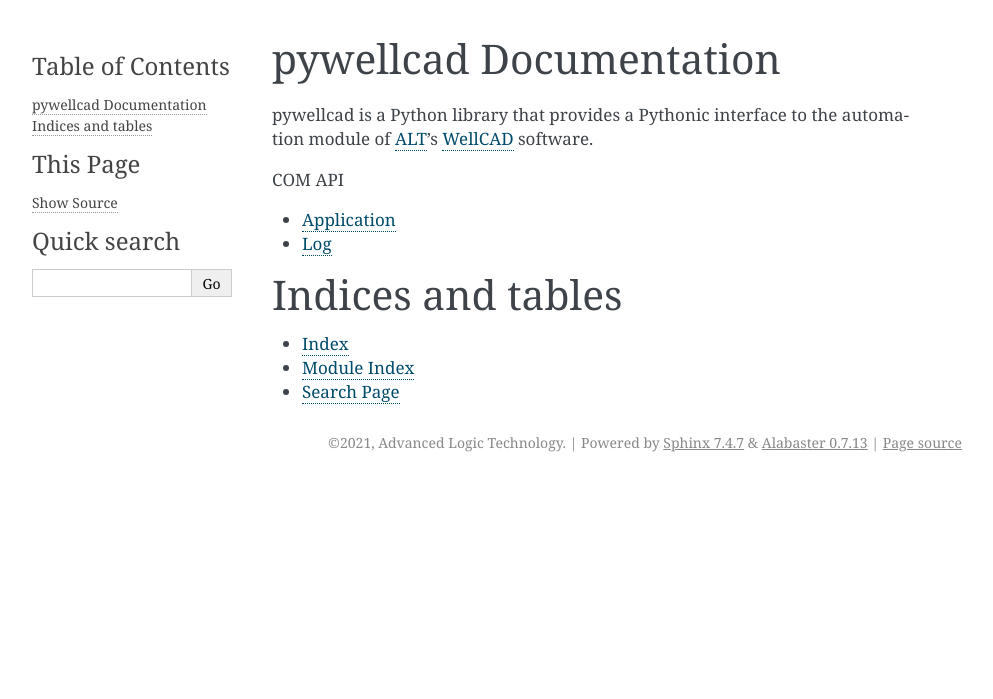
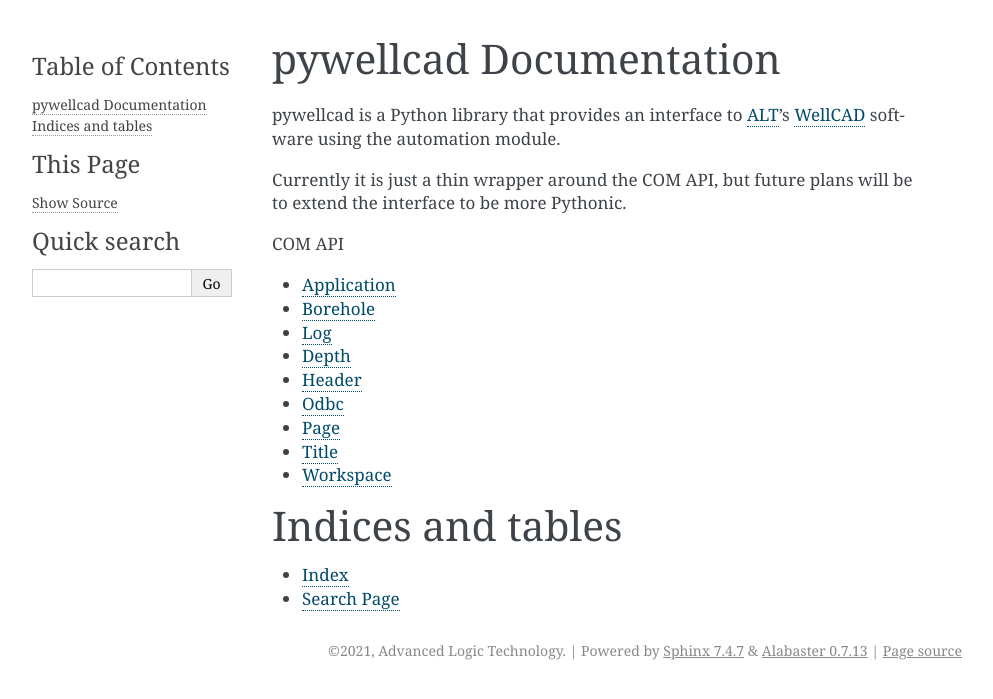
Before and after one commit to alt-lu/pywellcad, a Sphinx documentation site: the page built from doc/index.rst, in a window 1280 px wide. Shown: the top 699 px of the page, without its empty margins (148-1141 px from the left). Built offline with Sphinx 7.4.7, drawn with Linux system fonts in a browser that asks for light colours.

Commit message:
Add remaining COM interface classes to automatic documentation (#22)
Even though the docstring syntax isn't perfect, I've added the remaining classes (`Borehole`, `Depth`, `Header`, `Odbc`, `Page`, `Title`, `Workspace`) to the documentation. I've also removed documentation artefacts from the build, as it'll likely be hosted online.

Reviewed-on: https://git.alt.lu/alt/pywellcad/pulls/22
Co-authored-by: Matthew Schubert <matthew.schubert@alt.lu>
Co-committed-by: Matthew Schubert <matthew.schubert@alt.lu>

```diff
--- /dev/null
+++ b/doc/borehole.rst
@@ -0,0 +1,6 @@
+Borehole
+========
+
+.. autoclass:: wellcad.com.Borehole
+   :members:
+   :undoc-members:
--- /dev/null
+++ b/doc/depth.rst
@@ -0,0 +1,6 @@
+Depth
+=====
+
+.. autoclass:: wellcad.com.Depth
+   :members:
+   :undoc-members:
--- /dev/null
+++ b/doc/header.rst
@@ -0,0 +1,6 @@
+Header
+======
+
+.. autoclass:: wellcad.com.Header
+   :members:
+   :undoc-members:
--- a/doc/index.rst
+++ b/doc/index.rst
@@ -1,18 +1,28 @@
 pywellcad Documentation
 =====================================
 
-pywellcad is a Python library that provides a Pythonic interface to the automation module of `ALT <https://www.alt.lu/>`_'s `WellCAD <https://www.alt.lu/products-wellcad/>`_ software.
+pywellcad is a Python library that provides an interface to `ALT <https://www.alt.lu/>`_'s
+`WellCAD <https://www.alt.lu/products-wellcad/>`_ software using the automation module.
+
+Currently it is just a thin wrapper around the COM API, but future plans will be to extend
+the interface to be more Pythonic.
 
 .. toctree::
    :maxdepth: 2
    :caption: COM API
 
    application
+   borehole
    log
+   depth
+   header
+   odbc
+   page
+   title
+   workspace
 
 Indices and tables
 ==================
 
 * :ref:`genindex`
-* :ref:`modindex`
 * :ref:`search`
--- /dev/null
+++ b/doc/odbc.rst
@@ -0,0 +1,6 @@
+Odbc
+====
+
+.. autoclass:: wellcad.com.Odbc
+   :members:
+   :undoc-members:
--- /dev/null
+++ b/doc/page.rst
@@ -0,0 +1,6 @@
+Page
+====
+
+.. autoclass:: wellcad.com.Page
+   :members:
+   :undoc-members:
--- /dev/null
+++ b/doc/title.rst
@@ -0,0 +1,6 @@
+Title
+=====
+
+.. autoclass:: wellcad.com.Title
+   :members:
+   :undoc-members:
--- /dev/null
+++ b/doc/workspace.rst
@@ -0,0 +1,6 @@
+Workspace
+=========
+
+.. autoclass:: wellcad.com.Workspace
+   :members:
+   :undoc-members:
```
Also changed, not shown: 1 other file.
